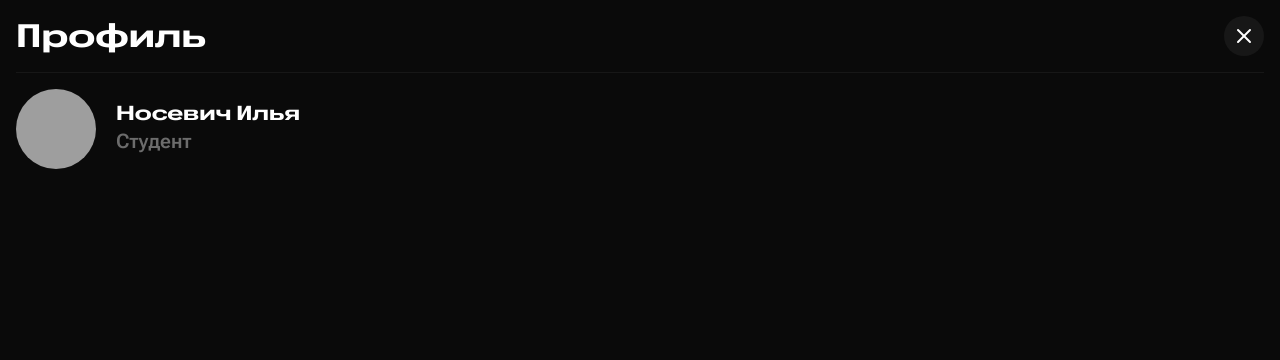
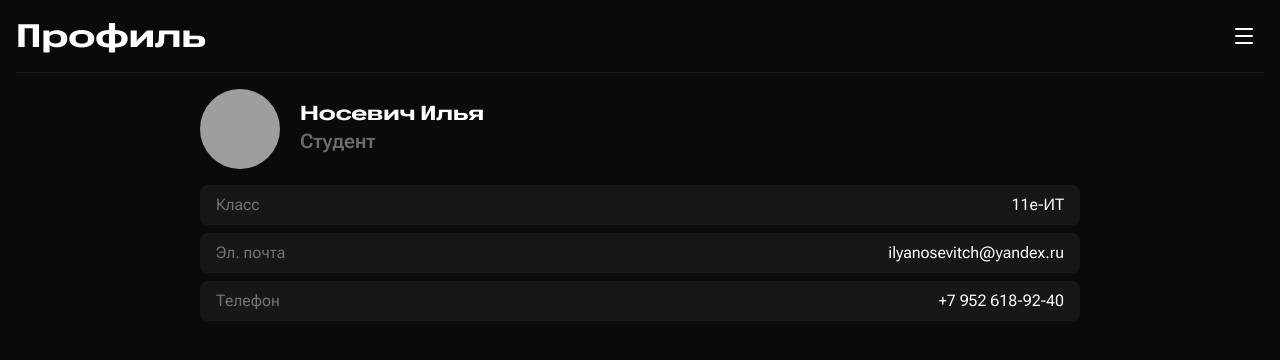
Before and after one commit to Eltarchik/schedule, a Next.js app: page /user in a window 1280 px wide. Shown: the top 360 px of the page. Built offline with nearby package versions, Linux system fonts and the light colour scheme; grey boxes are pictures that could not be loaded.

Commit message:
default header, calendar page wip

```diff
--- /dev/null
+++ b/app/calendar/page.tsx
@@ -0,0 +1,3 @@
+import { Calendar } from "@/screens/calendar"
+
+export default Calendar
--- a/next.config.ts
+++ b/next.config.ts
@@ -5,8 +5,8 @@ const nextConfig: NextConfig = {
         remotePatterns: [
             {
                 protocol: 'https',
-                hostname: 'media.discordapp.net', // todo edit
-                pathname: '/attachments/**',
+                hostname: 'pwimages-a.akamaihd.net', // todo edit
+                pathname: '/arc/**',
             },
         ],
     },
--- /dev/null
+++ b/src/entities/user/ui/UserFieldCard.tsx
@@ -0,0 +1,16 @@
+import { Text } from "@/shared/ui/text"
+
+interface Props {
+    name: string
+    value: string
+}
+
+export const UserFieldCard = ({
+    name,
+    value
+}: Props) => {
+    return <div className="flex justify-between items-center gap-4 px-4 h-10 w-full rounded-lg bg-island">
+        <Text small className="text-element-sub">{ name }</Text>
+        <Text small>{ value }</Text>
+    </div>
+}
--- /dev/null
+++ b/src/screens/calendar/Calendar.tsx
@@ -0,0 +1,32 @@
+import { DefaultHeader } from "@/widgets/default-header"
+import { Heading, Text } from "@/shared/ui/text"
+import { range } from "@/shared/lib/utils/array"
+
+export const Calendar = () => {
+    return <div className="flex flex-col items-center gap-4 w-full h-full overflow-hidden">
+        <DefaultHeader>Календарь</DefaultHeader>
+
+        {/* todo вынести в компонент  */}
+        <div className="flex flex-col justify-between p-4 h-45 w-full rounded-2xl bg-island">
+            <div className="flex flex-col gap-2">
+                <Heading>17 января</Heading>
+                <Heading>Суббота</Heading>
+            </div>
+            <div className="flex flex-col gap-3">
+                <Heading size="small" className="text-element-sub">6 уроков</Heading>
+                <Text small bold className="text-element-sub">9:30 – 13:30</Text>
+            </div>
+        </div>
+
+        <div className="flex flex-col gap-2 w-full">
+            <Heading size="small">Январь 2026</Heading>
+            <div className="grid grid-cols-7 grid-rows-7 gap-2 w-full">
+                { [29, 30, 31, ...range(1, 31), 1].map((date, i) =>
+                    <div key={i} className="flex flex-col items-center gap-1 pt-2 w-full h-13 rounded-lg">
+                        <Text>{ date }</Text>
+                    </div>
+                )}
+            </div>
+        </div>
+    </div>
+}
--- /dev/null
+++ b/src/screens/calendar/index.ts
@@ -0,0 +1 @@
+export { Calendar } from "./Calendar"
--- a/src/screens/home/Home.tsx
+++ b/src/screens/home/Home.tsx
@@ -6,7 +6,7 @@ import { WeekSchedule } from "@/widgets/week-schedule/ui/WeekSchedule"
 import { BurgerMenu } from "@/widgets/burger-menu"
 import { WeekSelector } from "@/features/select-week/ui/WeekSelector"
 import { useState } from "react"
-import { PanelLeft, PanelLeftClose, PanelLeftDashed, PanelLeftOpen } from "lucide-react"
+import { PanelLeft, PanelLeftDashed } from "lucide-react"
 
 export function Home() {
     const [dayScheduleOverlayShowed, setDayScheduleOvnerlayShowed] = useState(false)
--- a/src/screens/user/User.tsx
+++ b/src/screens/user/User.tsx
@@ -1,28 +1,47 @@
-import { Heading } from "@/shared/ui/text"
-import Link from "next/link"
-import { Routes } from "@/shared/config/routes"
 import { UserMeta, UserMetaCard } from "@/entities/user"
 import { UserRole } from "@/entities/user/model/types"
-import { X } from "lucide-react"
+import { UserFieldCard } from "@/entities/user/ui/UserFieldCard"
+import { DefaultHeader } from "@/widgets/default-header"
 
 const mockUserMeta : UserMeta = {
     id: "1",
     name: "Носевич Илья",
     role: UserRole.STUDENT,
-    avatarURL: "https://media.discordapp.net/attachments/1042432702135144530/1465100539426504734/photo_2026-01-08_18-55-35.png?ex=6977e0b4&is=69768f34&hm=8d04cb7e563624c87b2be4ec4696733139e7d2051267a5a1c19d305f5994ea9f&=&format=webp&quality=lossless&width=329&height=438",
+    avatarURL: "https://pwimages-a.akamaihd.net/arc/15/d8/15d8d65e395c5809a6cf4a26363ed1001557478083.jpg",
 }
+
+interface MockUserField {
+    name: string
+    value: string
+}
+
+const mockUserInfo: MockUserField[] = [
+    {
+        name: "Класс",
+        value: "11е-ИТ",
+    },
+    {
+        name: "Эл. почта",
+        value: "ilyanosevitch@yandex.ru",
+    },
+    {
+        name: "Телефон",
+        value: "+7 952 618-92-40",
+    },
+]
 
 export const User = () => {
     return (
-        <div className="flex flex-col gap-4 w-full h-full overflow-hidden">
-            <div className="flex w-full items-center justify-between gap-4">
-                <Heading size="large">Профиль</Heading>
-                <Link href={Routes.HOME} className="flex justify-center items-center w-10 h-10 rounded-full bg-island">
-                    <X />
-                </Link>
+        <div className="flex flex-col items-center gap-4 w-full h-full overflow-hidden">
+            <DefaultHeader>Профиль</DefaultHeader>
+            <div className="flex flex-col gap-4 w-full lg:w-220 h-full">
+                <UserMetaCard meta={mockUserMeta} />
+                <div className="flex flex-col gap-2">
+                    { mockUserInfo.map(info =>
+                        <UserFieldCard key={info.name} name={info.name} value={info.value} />
+                    )}
+                </div>
             </div>
-            <div className="w-full h-0.25 bg-island" />
-            <UserMetaCard meta={mockUserMeta} />
         </div>
     )
 }
--- a/src/widgets/burger-menu/ui/BurgerMenu.tsx
+++ b/src/widgets/burger-menu/ui/BurgerMenu.tsx
@@ -29,7 +29,7 @@ export const BurgerMenu = (
                 { burgerMenuItems.map(item => {
                     const bgColor = pathname === item.href ? "bg-accent" : ""
 
-                    return <Link className={`flex items-center gap-2 px-3 w-full h-12 rounded-lg ${bgColor}`}
+                    return <Link className={`flex items-center gap-2 px-4 w-full h-12 rounded-lg ${bgColor}`}
                           key={item.title}
                           href={item.href}
                     >
--- /dev/null
+++ b/src/widgets/default-header/index.ts
@@ -0,0 +1 @@
+export { DefaultHeader } from "./ui/DefaultHeader"
--- /dev/null
+++ b/src/widgets/default-header/ui/DefaultHeader.tsx
@@ -0,0 +1,20 @@
+'use client'
+
+import { Heading } from "@/shared/ui/text"
+import { BurgerMenu } from "@/widgets/burger-menu"
+
+interface Props {
+    children?: React.ReactNode
+}
+
+export const DefaultHeader = (
+    { children }: Props
+) => {
+    return <div className="flex flex-col gap-4 w-full">
+        <div className="flex w-full items-center justify-between gap-4">
+            <Heading size="large">{children}</Heading>
+            <BurgerMenu/>
+        </div>
+        <div className="w-full h-0.25 bg-island"/>
+    </div>
+}
```
